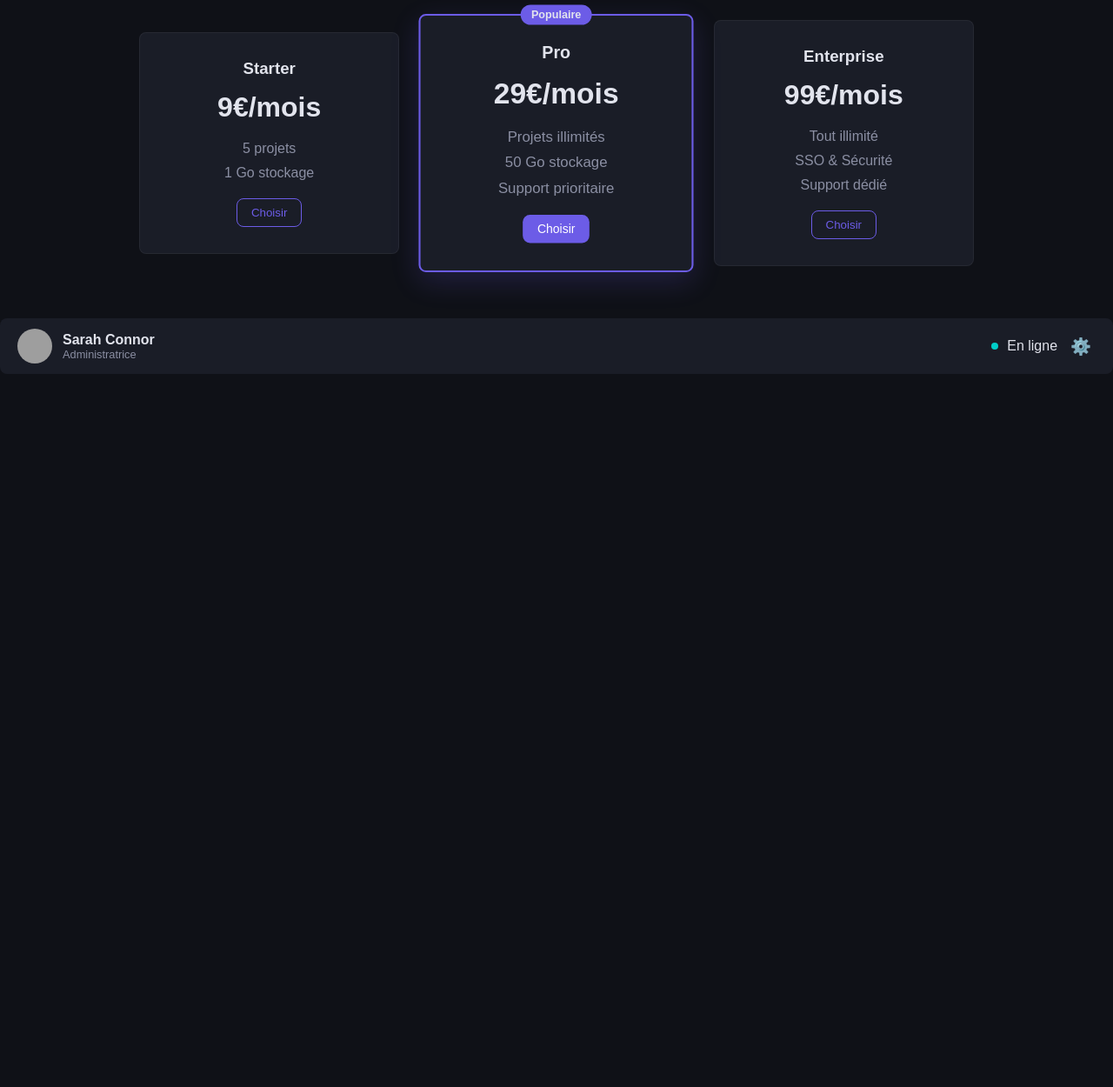
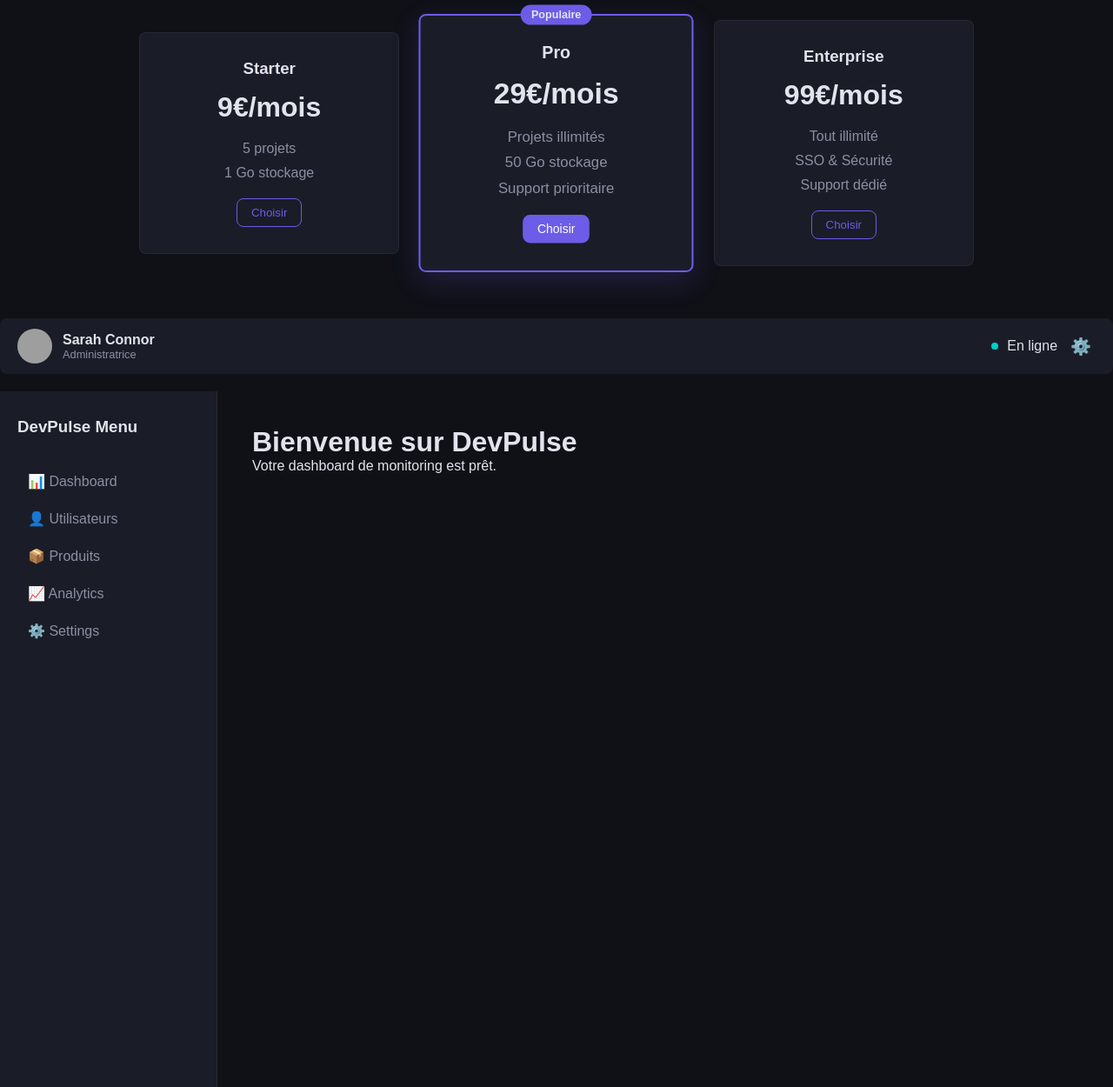
Before and after one commit to BAKARAbdellatif/PLUG-IN, a plain HTML site: page projet/index.html in a window 1280 px wide. Shown: the part 1485-2735 px from the top of the page at 87% size. Before the commit the page ends 1935 px from the top, so only its background shows below. Drawn offline with Linux system fonts and the light colour scheme; grey boxes are pictures that could not be loaded.

Commit message:
new push

```diff
--- a/projet/index.html
+++ b/projet/index.html
@@ -111,5 +111,26 @@
     <button class="btn-icon">⚙️</button>
   </div>
 </div>
+
+
+
+<div class="dashboard">
+  <aside class="sidebar">
+    <h3>DevPulse Menu</h3>
+    <ul class="sidebar-menu">
+      <li><a href="#">📊 Dashboard</a></li>
+      <li><a href="#">👤 Utilisateurs</a></li>
+      <li><a href="#">📦 Produits</a></li>
+      <li><a href="#">📈 Analytics</a></li>
+      <li><a href="#">⚙️ Settings</a></li>
+    </ul>
+  </aside>
+
+  <main class="main-content">
+    <h1>Bienvenue sur DevPulse</h1>
+    <p>Votre dashboard de monitoring est prêt.</p>
+    </main>
+</div>
+
 </body>
 </html>
--- a/projet/style.css
+++ b/projet/style.css
@@ -393,3 +393,57 @@ body {
   font-size: 1.2rem;
   padding: 5px;
 }
+
+
+
+.dashboard {
+  display: grid;
+  /* La sidebar fait 250px, le contenu prend le reste (1fr) */
+  grid-template-columns: 250px 1fr;
+  min-height: 100vh;
+}
+
+.sidebar {
+  background-color: var(--surface);
+  padding: 30px 20px;
+  border-right: 1px solid rgba(255,255,255,0.05);
+}
+
+.main-content {
+  padding: 40px;
+  background-color: var(--bg);
+}
+
+/* Style du menu sidebar */
+.sidebar-menu {
+  list-style: none;
+  margin-top: 30px;
+}
+
+.sidebar-menu li a {
+  display: block;
+  padding: 12px;
+  color: var(--text-muted);
+  text-decoration: none;
+  border-radius: var(--radius);
+  transition: all 0.3s;
+}
+
+.sidebar-menu li a:hover {
+  background-color: rgba(255,255,255,0.05);
+  color: var(--accent);
+}
+
+
+@media (max-width: 768px) {
+  .dashboard {
+    /* Sur mobile, on empile les colonnes l'une sur l'autre */
+    grid-template-columns: 1fr;
+  }
+
+  .sidebar {
+    min-height: auto; /* La sidebar ne fait plus toute la hauteur */
+    border-right: none;
+    border-bottom: 1px solid rgba(255,255,255,0.05);
+  }
+}
```
Also changed, not shown: 1 other file.
